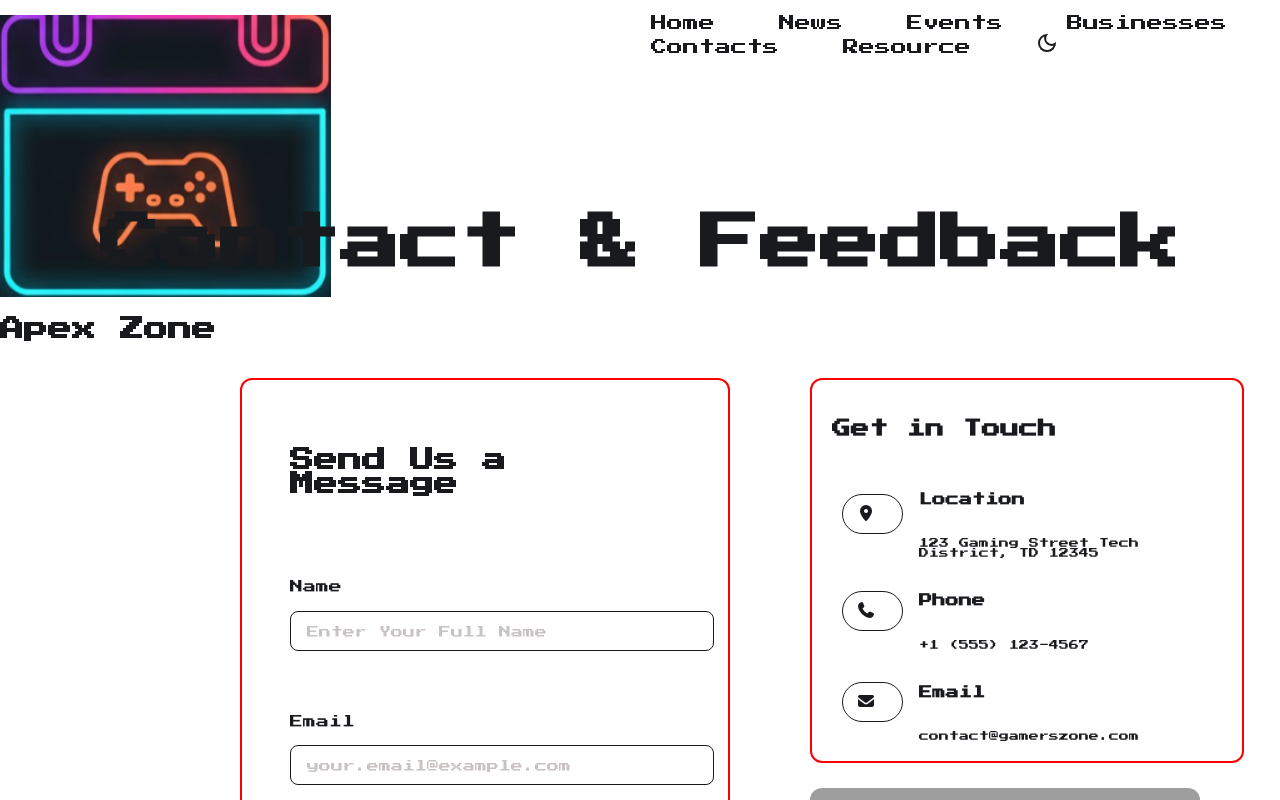
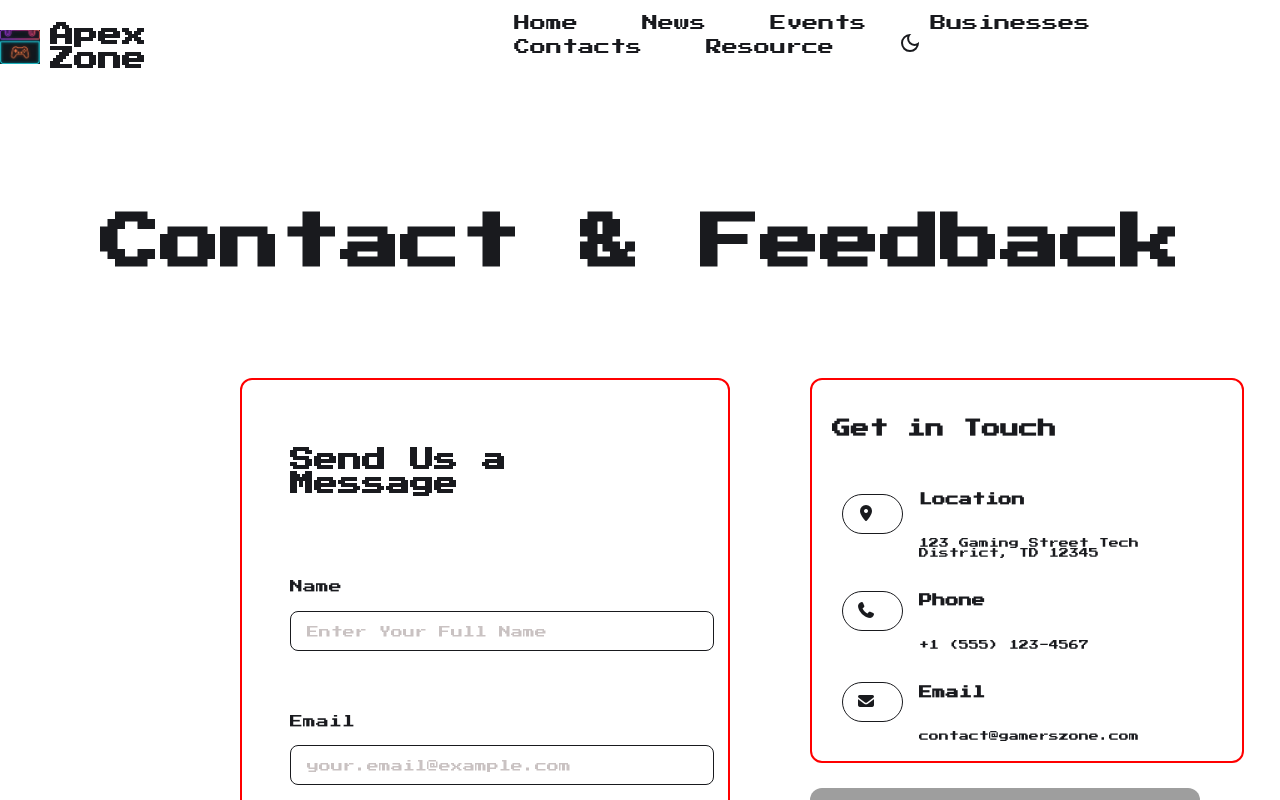
Before and after one commit to SARA-MAHMOOD20/Apex, a plain HTML site: page contact.html in a window 1280 px wide. Shown: the top 800 px of the page. Drawn offline with Linux system fonts and the light colour scheme; grey boxes are pictures that could not be loaded.

Commit message:
Update contact.css

```diff
--- a/contact.css
+++ b/contact.css
@@ -1,3 +1,15 @@
+.logo {
+    display: flex;
+    align-items: center;
+    gap: 10px; /* space between logo and text */
+}
+
+.nav-logo {
+    width: 40px;      /* adjust size */
+    height: 40px;
+    object-fit: contain;
+}
+
 /* Main Container */
 .main {
     height: 100%;
```
